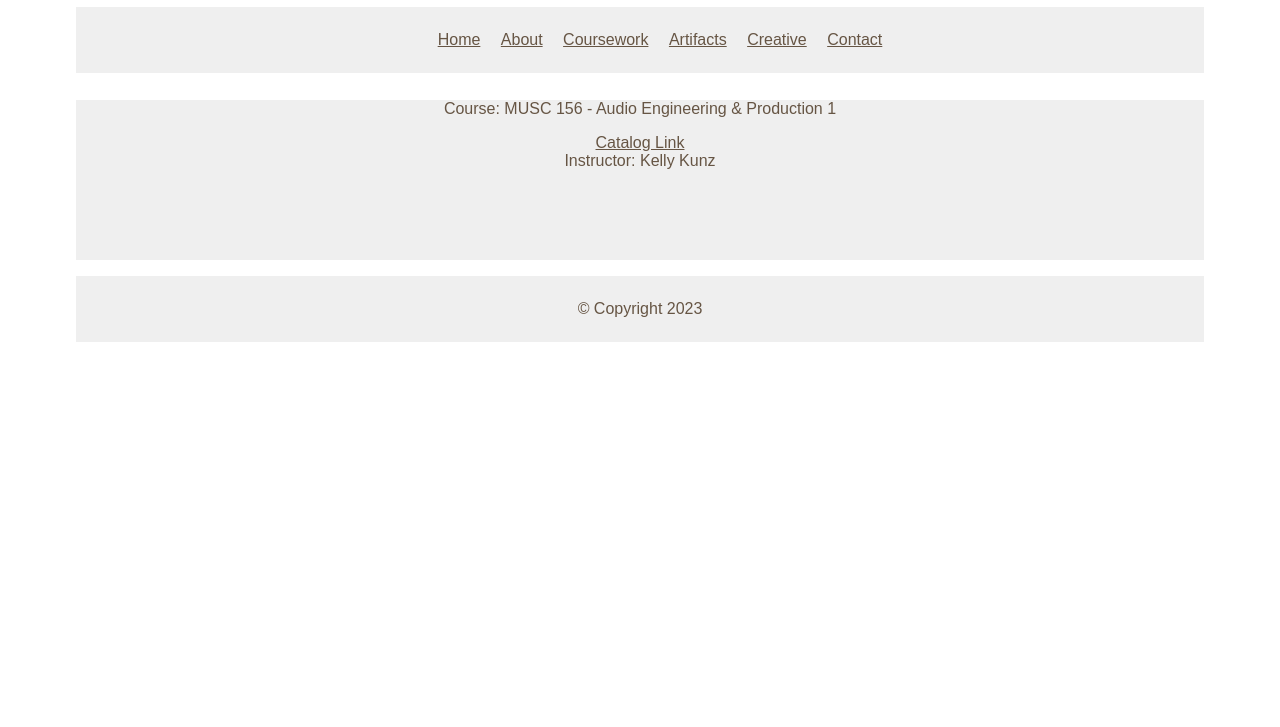
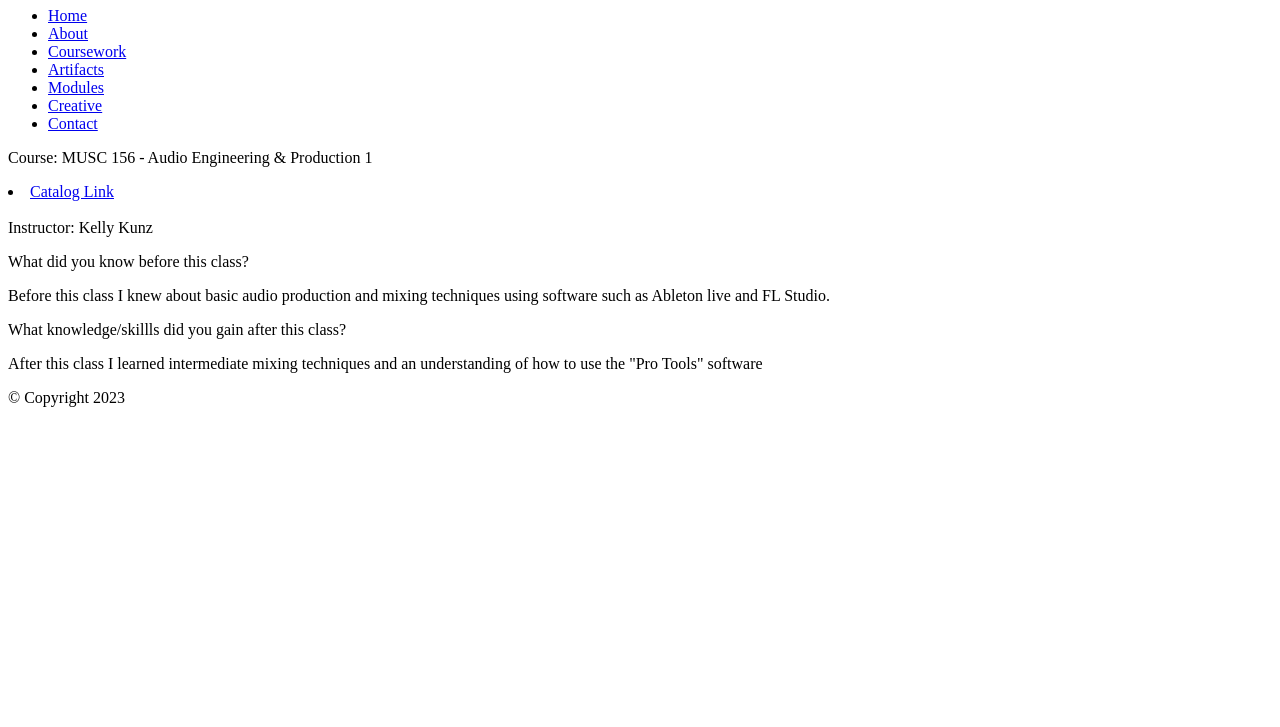
Before and after one commit to Josh-Goble/prog109, a plain HTML site: page portfolio/coursework.html in a window 1280 px wide. Shown: the part 73-800 px from the top of the page. Drawn offline with Linux system fonts and the light colour scheme.

Commit message:
Update coursework.html

```diff
--- a/portfolio/coursework.html
+++ b/portfolio/coursework.html
@@ -3,35 +3,6 @@
 <html>
 	<head>
 		<title>Coursework</title>
-		<style type="text/css">
-			* {
-				font-family: Arial, Verdana, sans-serif;
-				color: #665544;
-				text-align: center;}
-			body {
-				width: 90%;
-				margin: 0 auto;}
-			#content {
-				overflow: auto;}
-			#nav, #feature, #footer {
-				margin: 1%;}
-			.column1, .column2, .column3 {
-				width: 31.3%;
-				float: left;
-				margin: 1%;}
-			.column3 {
-				margin-right: 0%;}
-			li {
-				display: inline;
-				padding: 0.5em;}
-			#nav, #footer {
-				background-color: #efefef;
-				padding: 0.5em 0;}
-			#feature, .article {
-				height: 10em;
-				margin-bottom: 1em;
-				background-color: #efefef;}
-		</style>
 	</head>
 	<body>
 		<div id="header">
@@ -41,17 +12,22 @@
 					<li><a href="index.html">Home</a></li>
 					<li><a href="about.html">About</a></li>
 					<li><a href="coursework.html">Coursework</a></li>
-					<li><a href="">Artifacts</a></li>
-                    <li><a href="">Creative</a></li>
-					<li><a href="">Contact</a></li>
+					<li><a href="artifacts.html">Artifacts</a></li>
+                    <li><a href="modules.html">Modules</a></li>
+                    <li><a href="creative.html">Creative</a></li>
+					<li><a href="contact.html">Contact</a></li>
 				</ul>
 			</div>
 		</div>
 		<div id="content">
-			<div id="feature">
+			<div id="coursework">
 				<p>Course: MUSC 156 - Audio Engineering & Production 1
                 <li><a href="https://catalog.bellevuecollege.edu/preview_course_nopop.php?catoid=8&coid=32550" target="blank">Catalog Link </a></li><br>
               Instructor: Kelly Kunz</p>
+              <p> What did you know before this class?</p>
+              <p>Before this class I knew about basic audio production and mixing techniques using software such as Ableton live and FL Studio.</p>
+               <p>What knowledge/skillls did you gain after this class?</p>
+               <p>After this class I learned intermediate mixing techniques and an understanding of how to use the "Pro Tools" software</p>
 			</div>
 
 		<div id="footer">
```
